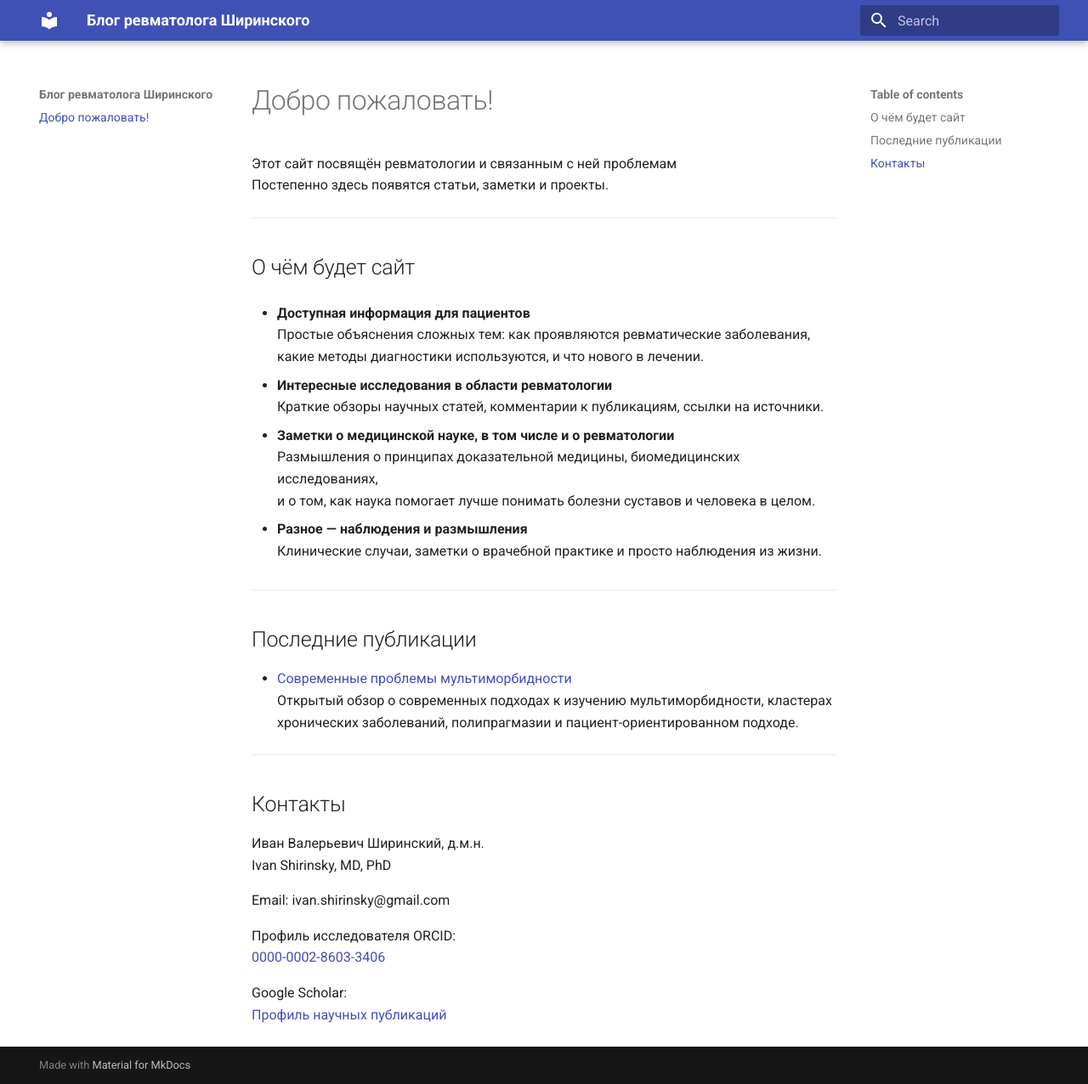
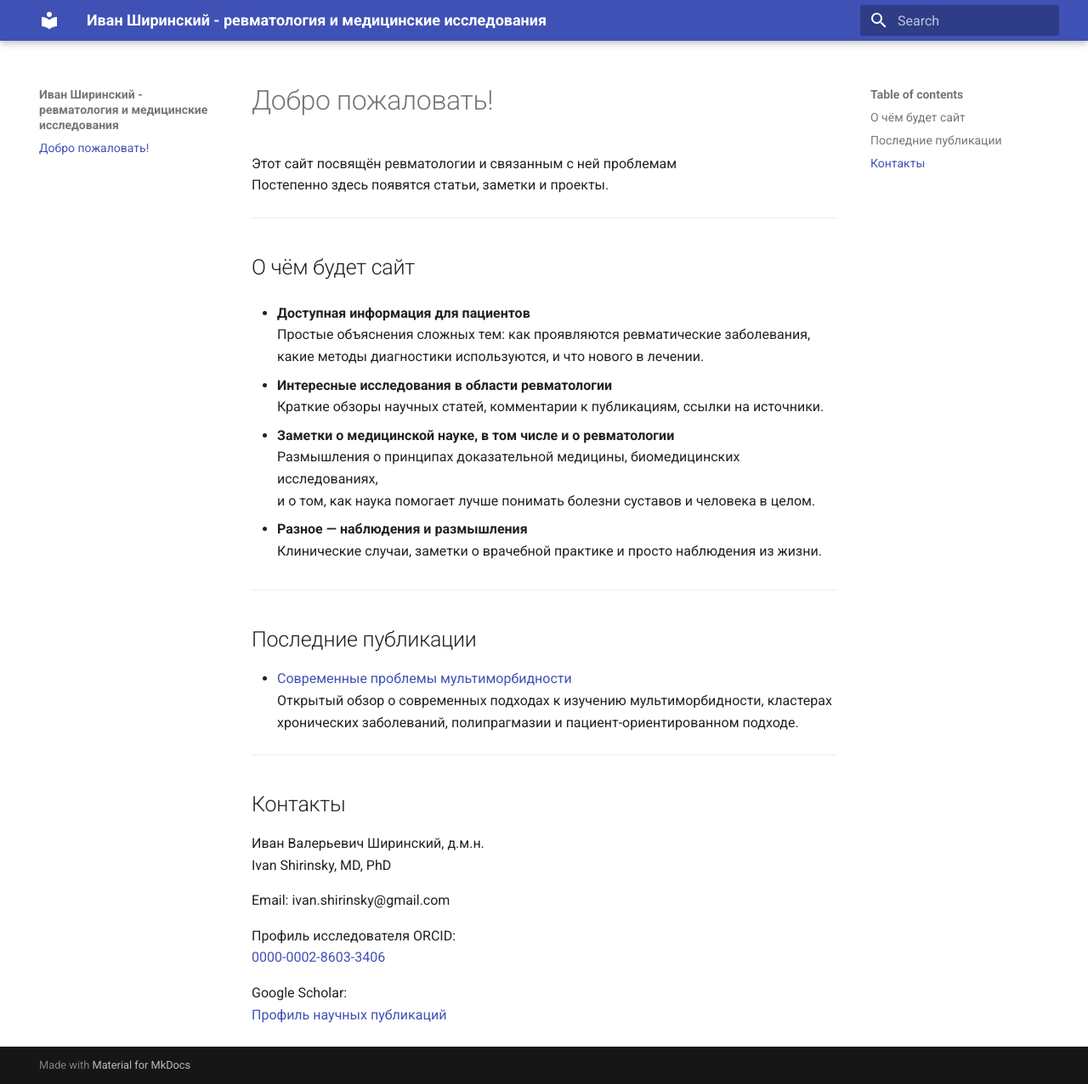
Before and after one commit to ivan-shirinsky/ivan-shirinsky.github.io, an MkDocs documentation site: the page built from docs/index.md, in a window 1280 px wide and 1276 px high. Shown: the whole window at 85% size. Built offline with MkDocs 1.6.1 and Material for MkDocs 9.7.7, drawn with Linux system fonts in a browser that asks for light colours.

Commit message:
Update mkdocs.yml

```diff
--- a/mkdocs.yml
+++ b/mkdocs.yml
@@ -1,3 +1,3 @@
-site_name: Блог ревматолога Ширинского
+site_name: Иван Ширинский - ревматология и медицинские исследования
 theme:
   name: material
```
